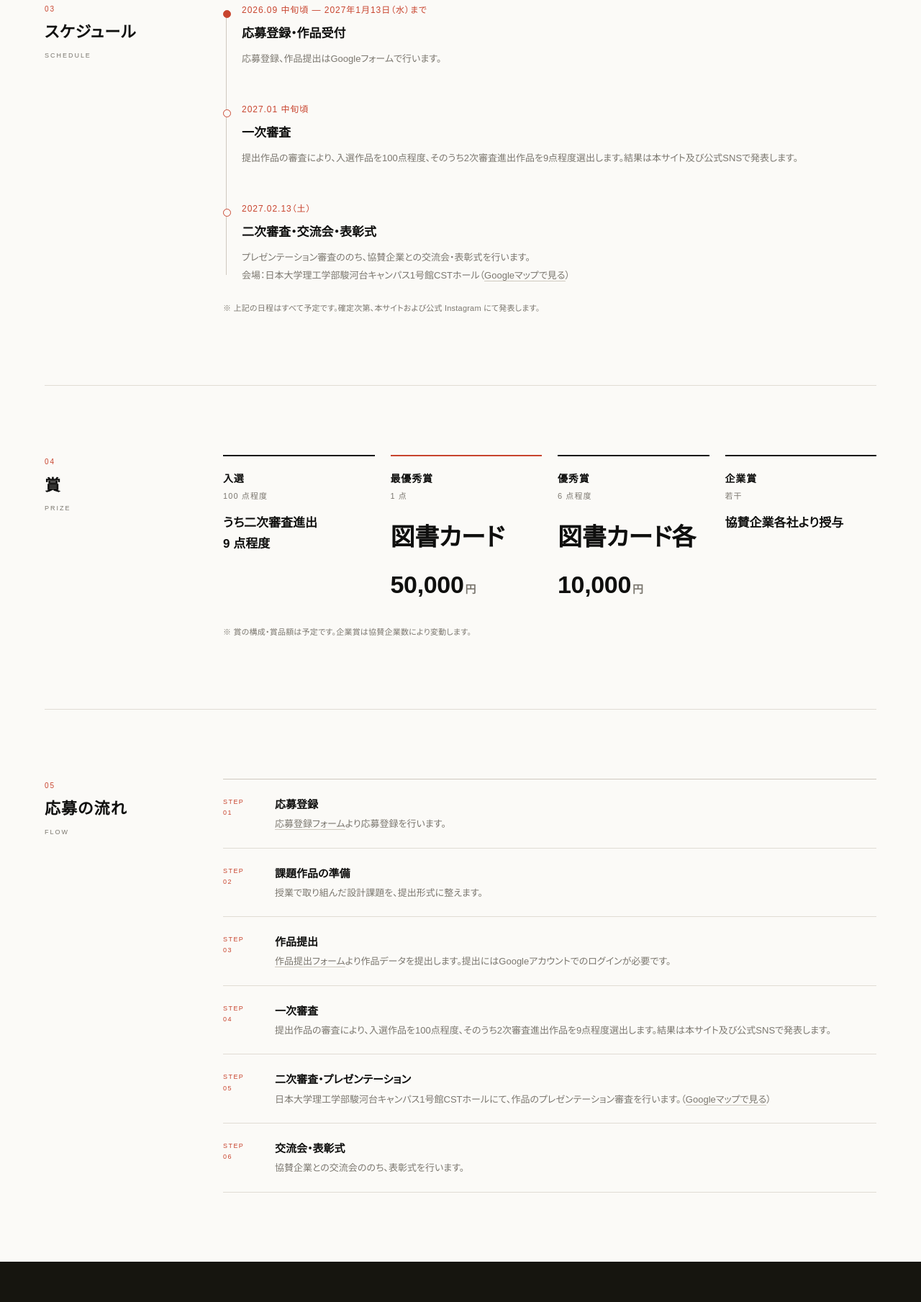
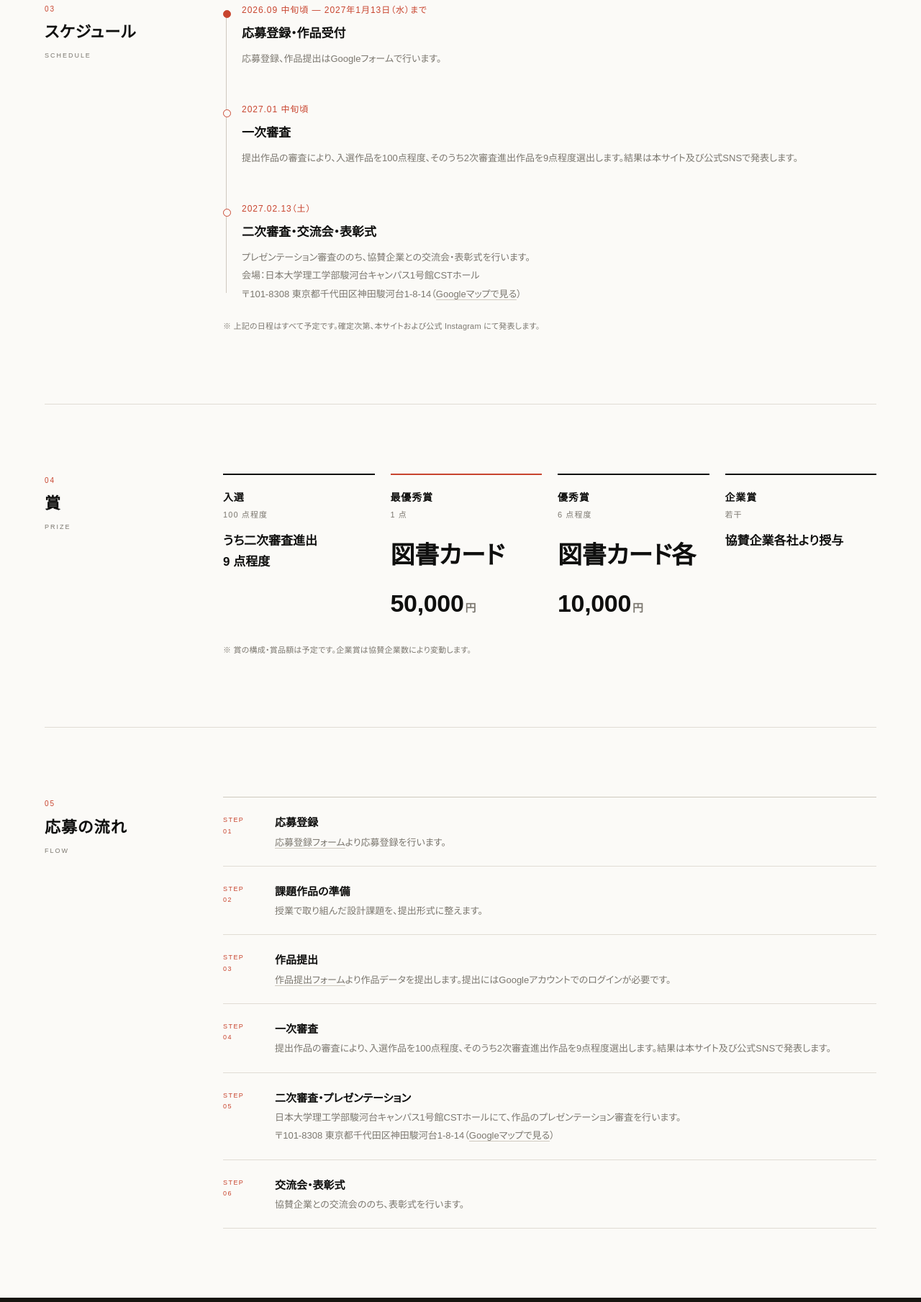
Before and after one commit to ken14121/competitive, a plain HTML site: page public/index.html in a window 1280 px wide. Shown: the part 2686-4495 px from the top of the page at 72% size. Drawn offline with Linux system fonts and the light colour scheme.

Commit message:
Show the venue's postal address next to the map link
Co-Authored-By: Claude Opus 5.5 <noreply@anthropic.com>
Claude-Session: https://claude.ai/code/session_01AJDWoRFpun8Vc7e1E5T3Jv

```diff
--- a/public/index.html
+++ b/public/index.html
@@ -412,7 +412,7 @@ footer{border-top:1px solid var(--line);}
         <ul class="tl">
           <li class="now"><div class="date">2026.09 中旬頃 — 2027年1月13日（水）まで</div><h3>応募登録・作品受付</h3><p>応募登録、作品提出はGoogleフォームで行います。</p></li>
           <li><div class="date">2027.01 中旬頃</div><h3>一次審査</h3><p>提出作品の審査により、入選作品を100点程度、そのうち2次審査進出作品を9点程度選出します。結果は本サイト及び公式SNSで発表します。</p></li>
-          <li><div class="date">2027.02.13（土）</div><h3>二次審査・交流会・表彰式</h3><p>プレゼンテーション審査ののち、協賛企業との交流会・表彰式を行います。<br>会場：日本大学理工学部駿河台キャンパス1号館CSTホール（<a class="inline-link" href="https://maps.app.goo.gl/GMfGG2e9TCT2PXBT6" target="_blank" rel="noopener">Googleマップで見る</a>）</p></li>
+          <li><div class="date">2027.02.13（土）</div><h3>二次審査・交流会・表彰式</h3><p>プレゼンテーション審査ののち、協賛企業との交流会・表彰式を行います。<br>会場：日本大学理工学部駿河台キャンパス1号館CSTホール<br>〒101-8308 東京都千代田区神田駿河台1-8-14（<a class="inline-link" href="https://maps.app.goo.gl/GMfGG2e9TCT2PXBT6" target="_blank" rel="noopener">Googleマップで見る</a>）</p></li>
         </ul>
         <p class="note">※ 上記の日程はすべて予定です。確定次第、本サイトおよび公式 Instagram にて発表します。</p>
       </div>
@@ -443,7 +443,7 @@ footer{border-top:1px solid var(--line);}
           <li><div><b>課題作品の準備</b><span>授業で取り組んだ設計課題を、提出形式に整えます。</span></div></li>
           <li><div><b>作品提出</b><span><a class="inline-link" href="https://docs.google.com/forms/d/e/1FAIpQLScqGrqJGhcYoag98zwYVekFm8IERnicNJsxppWdbPJZF4illA/viewform" target="_blank" rel="noopener">作品提出フォーム</a>より作品データを提出します。提出にはGoogleアカウントでのログインが必要です。</span></div></li>
           <li><div><b>一次審査</b><span>提出作品の審査により、入選作品を100点程度、そのうち2次審査進出作品を9点程度選出します。結果は本サイト及び公式SNSで発表します。</span></div></li>
-          <li><div><b>二次審査・プレゼンテーション</b><span>日本大学理工学部駿河台キャンパス1号館CSTホールにて、作品のプレゼンテーション審査を行います。（<a class="inline-link" href="https://maps.app.goo.gl/GMfGG2e9TCT2PXBT6" target="_blank" rel="noopener">Googleマップで見る</a>）</span></div></li>
+          <li><div><b>二次審査・プレゼンテーション</b><span>日本大学理工学部駿河台キャンパス1号館CSTホールにて、作品のプレゼンテーション審査を行います。<br>〒101-8308 東京都千代田区神田駿河台1-8-14（<a class="inline-link" href="https://maps.app.goo.gl/GMfGG2e9TCT2PXBT6" target="_blank" rel="noopener">Googleマップで見る</a>）</span></div></li>
           <li><div><b>交流会・表彰式</b><span>協賛企業との交流会ののち、表彰式を行います。</span></div></li>
         </ol>
       </div>
```
